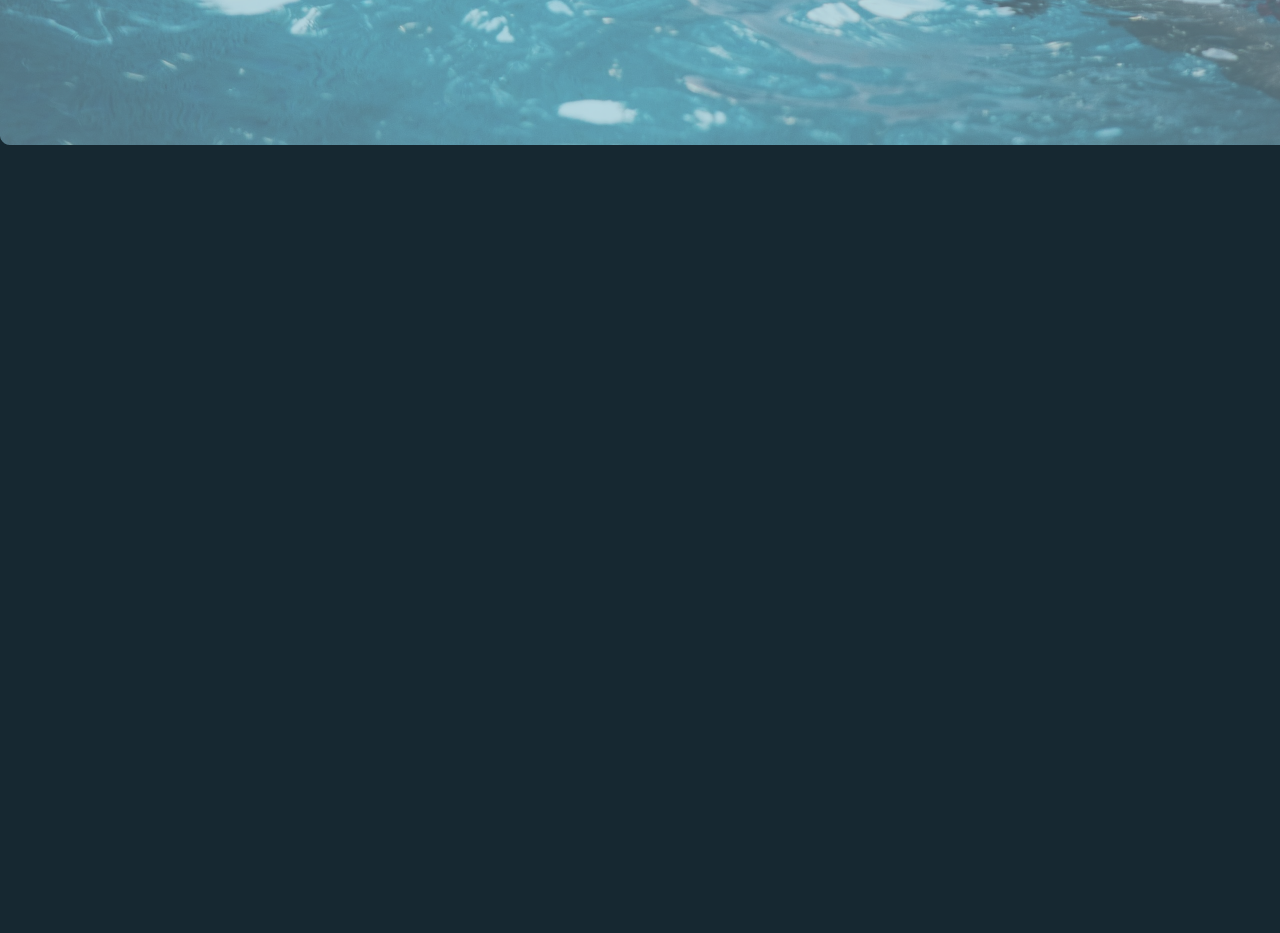
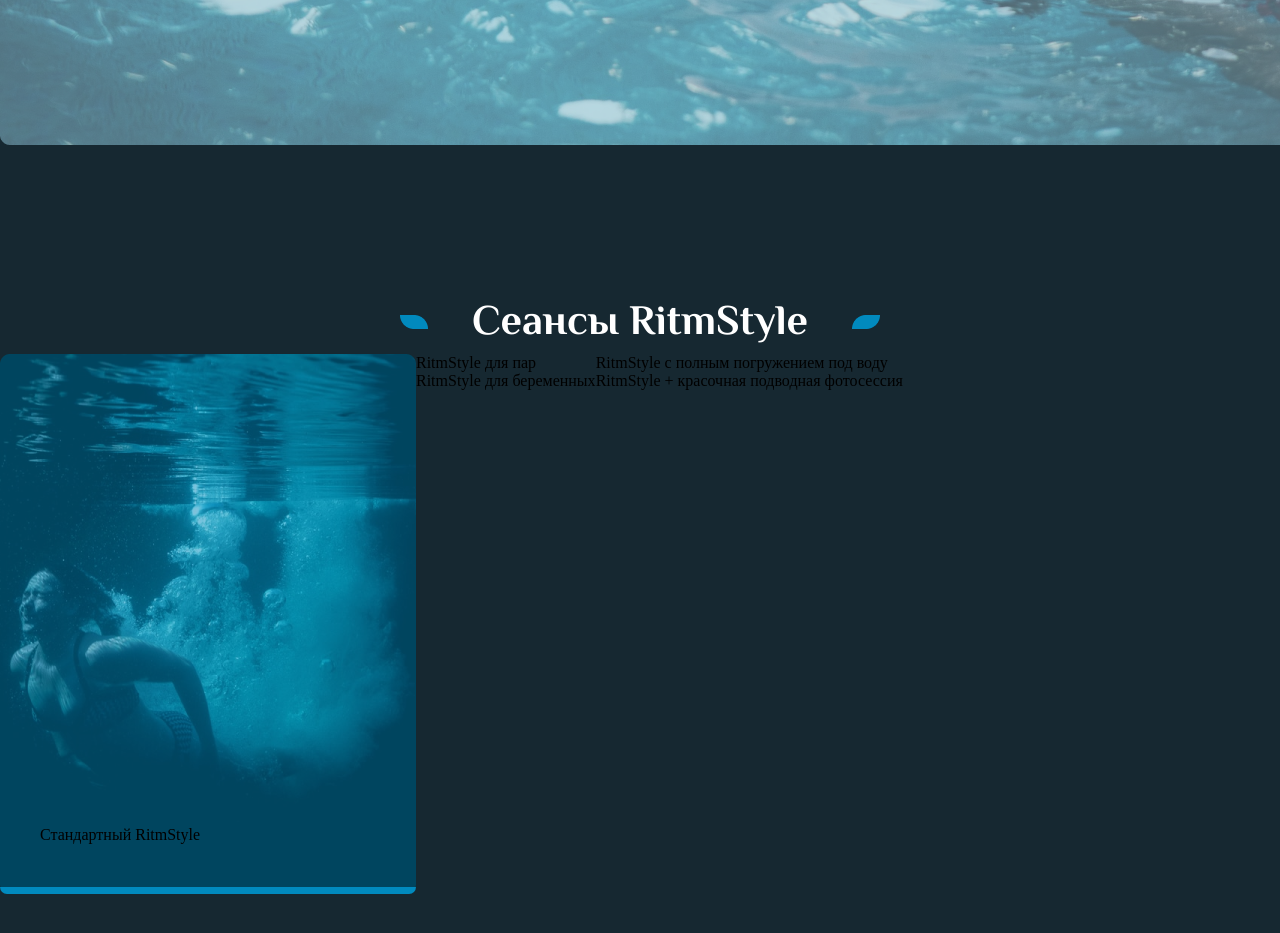
Before and after one commit to Garik9402/RitmStyle, a plain HTML site: page index.html in a window 1280 px wide. Shown: the part 599-1532 px from the top of the page. Before the commit the page ends 800 px from the top, so only its background shows below. Drawn offline with Linux system fonts and the light colour scheme.

Commit message:
add blocks content ;)

```diff
--- a/css/styles.scss
+++ b/css/styles.scss
@@ -136,3 +136,83 @@
         margin-top: 40px;
     }
 }
+
+.sessions-w {
+    width: 100%;
+    padding: 150px 0px;
+}
+
+.sessions {
+    max-width: 1298px;
+    width: 100%;
+    margin: 0 auto;
+    .title-w {
+        width: 100%;
+        display: flex;
+        justify-content: center;
+    }
+    &__title {
+        text-align: center;
+    }
+    .title {
+        max-width: 336px;
+        width: 100%;
+        position: relative;
+        display: block;
+        @extend %El-Messiri700;
+        font-size: 42px;
+        &::before {
+            content: '';
+            position: absolute;
+            background: url(../images/petal-blue-left.png) no-repeat;
+            width: 28px;
+            height: 14px;
+            left: -72px;
+            top: 20px;
+        }
+        &::after {
+            content: '';
+            position: absolute;
+            background: url(../images/petal-blue-right.png) no-repeat;
+            width: 28px;
+            height: 14px;
+            right: -72px;
+            top: 20px;
+        }
+    }
+    &__items {
+        max-width: inherit;
+        width: inherit;
+        display: flex;
+    }
+    &__item-left {
+        position: relative;
+        max-width: 416px;
+        width: 100%;
+        min-height: 540px;
+        background: url(../images/sessons-img-big.png) no-repeat;
+        background-size: cover;
+        display: flex;
+        align-items: flex-end;
+        padding: 0px 0px 50px 40px;
+        &::before {
+            content: '';
+            position: absolute;
+            width: 100%;
+            height: 7px;
+            background-color: #018ABE;
+            border-radius: 0px 0px 10px 10px;
+            bottom: 0;
+            left: 0;
+        }
+    }
+    &__item-title {
+        @extend %El-Messiri700;
+        font-size: 24px;
+    }
+    &__item-center {}
+    &__item-top {}
+    &__item-title {}
+    &__item-bottom {}
+    &__item-right {}
+}
--- a/index.html
+++ b/index.html
@@ -56,8 +56,37 @@
                     </h1>
                 </div>
             </div>
+        </header>
+    </section>
 
-        </header>
+    <section class="sessions-w">
+        <div class="sessions">
+            <div class="title-w">
+                <div class="sessions__title title">Сеансы RitmStyle</div>
+            </div>
+            <div class="sessions__items">
+                <div class="sessions__item-left">
+                    <div class="sessons__item-title">Стандартный RitmStyle</div>
+                </div>
+                <div class="sessions__item-center">
+                    <div class="sessons__item-top">
+                        <div class="sessons__item-title">RitmStyle для пар</div>
+                    </div>
+                    <div class="sessons__item-bottom">
+                        <div class="sessons__item-title">RitmStyle для беременных</div>
+                    </div>
+                </div>
+                <div class="sessions__item-right">
+                    <div class="sessons__item-top">
+                        <div class="sessons__item-title">RitmStyle с полным погружением под воду</div>
+                    </div>
+                    <div class="sessons__item-bottom">
+                        <div class="sessons__item-title">RitmStyle + красочная подводная фотосессия</div>
+                    </div>
+                </div>
+
+            </div>
+        </div>
     </section>
 
 
```
Also changed, not shown: css/styles.css, images/petal-blue-left.png (added), images/petal-blue-right.png (added), images/sessons-img-big.png (added), images/sessons-img-little.png (added), 1 other file.
